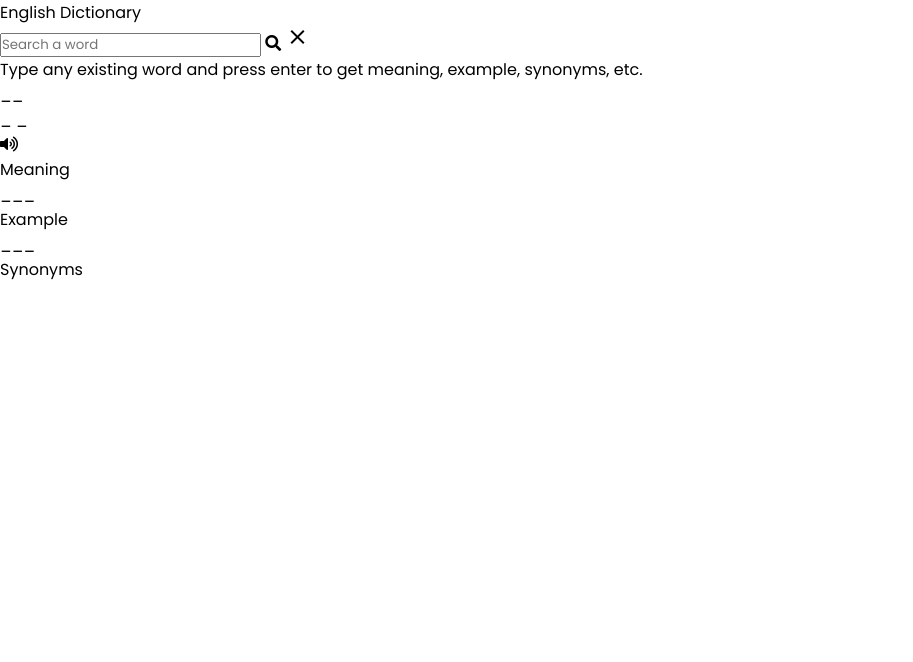
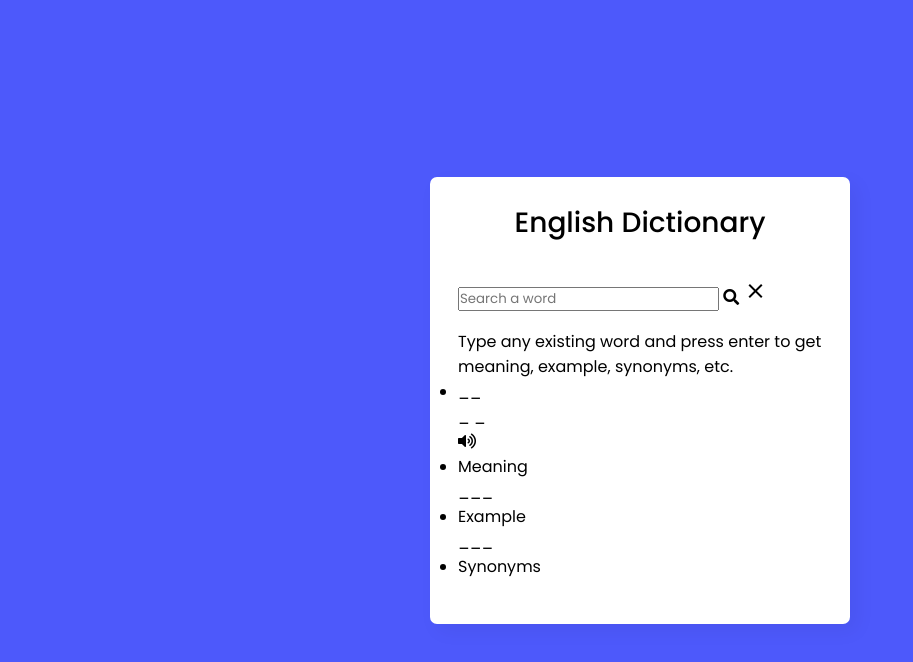
Before and after one commit to AWITI0301/DICTIONARY, a plain HTML site: page index.html in a window 1280 px wide. Shown: the whole page, without its empty margins (0-913 px from the left). Drawn offline with Linux system fonts and the light colour scheme.

Commit message:
styles body and wrapper class

```diff
--- a/index.css
+++ b/index.css
@@ -6,3 +6,31 @@
   box-sizing: border-box;
   font-family: 'Poppins', sans-serif;
 }
+
+body{
+    display: flex;
+    align-items: center;
+    justify-content: center;
+    min-height: 100vh;
+    background: #4D59FB;
+  }
+  ::selection{
+    color: #fff;
+    background: #4D59FB;
+  }
+  .wrapper{
+    width: 420px;
+    border-radius: 7px;
+    background: #fff;
+    padding: 25px 28px 45px;
+    box-shadow: 7px 7px 20px rgba(0, 0, 0, 0.05);
+  }
+  .wrapper header{
+    font-size: 28px;
+    font-weight: 500;
+    text-align: center;
+  }
+  .wrapper .search{
+    position: relative;
+    margin: 35px 0 18px;
+  }
```
